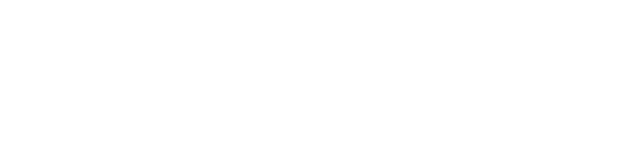
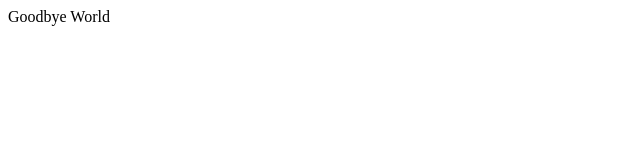
Before and after one commit to p-mayor/git-branch-demo, a plain HTML site: page index.html in a window 1280 px wide. Shown: the whole page, without its empty margins (0-640 px from the left). Drawn offline with Linux system fonts and the light colour scheme.

Commit message:
goodbye world

```diff
--- a/index.html
+++ b/index.html
@@ -6,6 +6,6 @@
     <title>This is the Peter Branch</title>
 </head>
 <body>
-
+    <div>Goodbye World</div>
 </body>
 </html>
```
